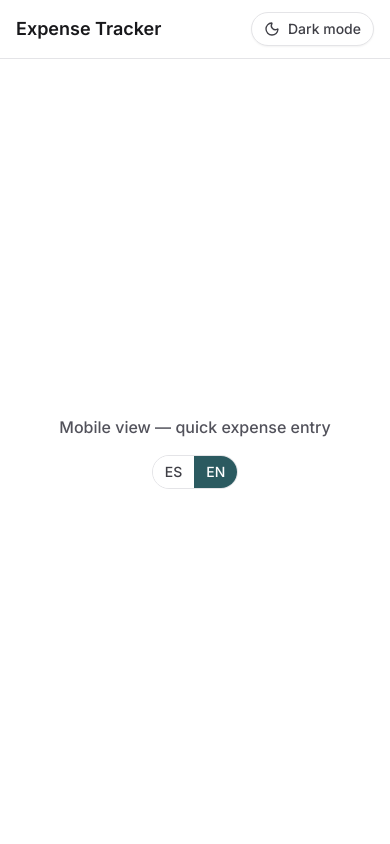
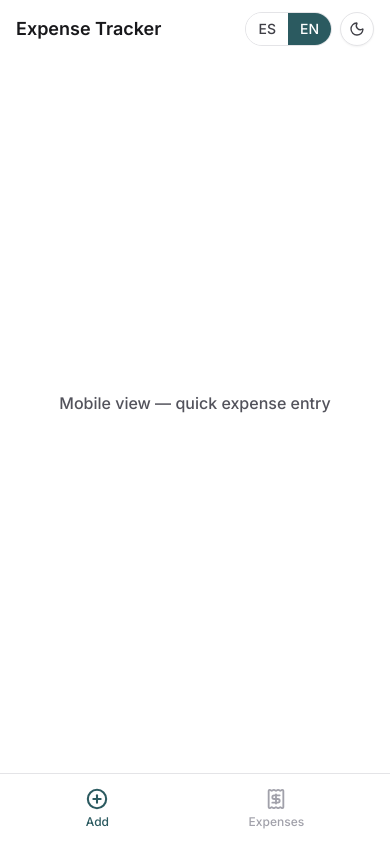
Before and after one commit to diegoruedaa/gestor-gastos, a React (Vite) app: page / in a window 390 px wide. Built offline with nearby package versions, Linux system fonts and the light colour scheme.

Commit message:
feat: add responsive layouts, navigation and shared design-system components

```diff
--- /dev/null
+++ b/src/components/shared/AmountDisplay.jsx
@@ -0,0 +1,25 @@
+import { useTranslation } from 'react-i18next'
+
+const SIZE_CLASSES = {
+  sm: 'text-lg font-semibold',
+  md: 'text-2xl font-semibold',
+  lg: 'text-3xl font-bold',
+  xl: 'text-4xl font-bold',
+}
+
+export function AmountDisplay({ amount, size = 'md', className = '' }) {
+  const { i18n } = useTranslation()
+
+  const formatted = new Intl.NumberFormat(i18n.resolvedLanguage, {
+    style: 'currency',
+    currency: 'EUR',
+  }).format(amount)
+
+  return (
+    <span
+      className={`tabular-nums text-neutral-900 dark:text-neutral-50 ${SIZE_CLASSES[size]} ${className}`}
+    >
+      {formatted}
+    </span>
+  )
+}
--- /dev/null
+++ b/src/components/shared/Card.jsx
@@ -0,0 +1,10 @@
+export function Card({ children, className = '', ...props }) {
+  return (
+    <div
+      className={`rounded-2xl border border-neutral-200 bg-white p-5 shadow-sm dark:border-neutral-800 dark:bg-neutral-900 ${className}`}
+      {...props}
+    >
+      {children}
+    </div>
+  )
+}
--- /dev/null
+++ b/src/components/shared/CategoryIcon.jsx
@@ -0,0 +1,30 @@
+import { HelpCircle, icons } from 'lucide-react'
+
+const SIZES = {
+  sm: { wrapper: 'h-8 w-8', icon: 14 },
+  md: { wrapper: 'h-10 w-10', icon: 18 },
+  lg: { wrapper: 'h-12 w-12', icon: 22 },
+}
+
+// DB/seed data stores Lucide's kebab-case icon names (e.g. "utensils-crossed");
+// lucide-react's `icons` map is keyed by PascalCase (e.g. "UtensilsCrossed").
+function kebabToPascalCase(name) {
+  return name
+    .split('-')
+    .map((part) => part.charAt(0).toUpperCase() + part.slice(1))
+    .join('')
+}
+
+export function CategoryIcon({ icon, color, size = 'md', className = '' }) {
+  const IconComponent = icons[kebabToPascalCase(icon)] ?? HelpCircle
+  const { wrapper, icon: iconSize } = SIZES[size] ?? SIZES.md
+
+  return (
+    <span
+      className={`inline-flex shrink-0 items-center justify-center rounded-full ${wrapper} ${className}`}
+      style={{ backgroundColor: `${color}33` }}
+    >
+      <IconComponent size={iconSize} strokeWidth={2.25} style={{ color }} aria-hidden="true" />
+    </span>
+  )
+}
--- a/src/components/shared/DarkModeToggle.jsx
+++ b/src/components/shared/DarkModeToggle.jsx
@@ -2,7 +2,7 @@ import { Moon, Sun } from 'lucide-react'
 import { useTranslation } from 'react-i18next'
 import { useDarkMode } from '../../hooks/useDarkMode'
 
-export function DarkModeToggle() {
+export function DarkModeToggle({ iconOnly = false }) {
   const { t } = useTranslation()
   const [isDark, setIsDark] = useDarkMode()
 
@@ -11,10 +11,15 @@ export function DarkModeToggle() {
       type="button"
       onClick={() => setIsDark((prev) => !prev)}
       aria-label={t('settings.darkMode')}
-      className="inline-flex items-center gap-2 rounded-full border border-neutral-200 bg-white px-3 py-1.5 text-sm font-medium text-neutral-700 shadow-sm transition-colors hover:bg-neutral-50 dark:border-neutral-700 dark:bg-neutral-900 dark:text-neutral-200 dark:hover:bg-neutral-800"
+      title={t('settings.darkMode')}
+      className={
+        iconOnly
+          ? 'inline-flex items-center justify-center rounded-full border border-neutral-200 bg-white p-2 text-neutral-700 shadow-sm transition-colors hover:bg-neutral-50 dark:border-neutral-700 dark:bg-neutral-900 dark:text-neutral-200 dark:hover:bg-neutral-800'
+          : 'inline-flex items-center gap-2 rounded-full border border-neutral-200 bg-white px-3 py-1.5 text-sm font-medium text-neutral-700 shadow-sm transition-colors hover:bg-neutral-50 dark:border-neutral-700 dark:bg-neutral-900 dark:text-neutral-200 dark:hover:bg-neutral-800'
+      }
     >
       {isDark ? <Sun size={16} /> : <Moon size={16} />}
-      {t('settings.darkMode')}
+      {!iconOnly && t('settings.darkMode')}
     </button>
   )
 }
--- /dev/null
+++ b/src/components/shared/Modal.jsx
@@ -0,0 +1,47 @@
+import { X } from 'lucide-react'
+import { useEffect } from 'react'
+import { useTranslation } from 'react-i18next'
+
+export function Modal({ open, onClose, title, children }) {
+  const { t } = useTranslation()
+
+  useEffect(() => {
+    if (!open) return undefined
+
+    const handleKeyDown = (event) => {
+      if (event.key === 'Escape') onClose()
+    }
+    window.addEventListener('keydown', handleKeyDown)
+    return () => window.removeEventListener('keydown', handleKeyDown)
+  }, [open, onClose])
+
+  if (!open) return null
+
+  return (
+    <div
+      className="fixed inset-0 z-50 flex items-center justify-center bg-neutral-900/40 p-4 dark:bg-black/60"
+      onClick={onClose}
+    >
+      <div
+        role="dialog"
+        aria-modal="true"
+        aria-label={title}
+        onClick={(event) => event.stopPropagation()}
+        className="w-full max-w-md rounded-2xl border border-neutral-200 bg-white p-6 shadow-lg dark:border-neutral-800 dark:bg-neutral-900"
+      >
+        <div className="mb-4 flex items-center justify-between">
+          <h2 className="text-lg font-semibold text-neutral-900 dark:text-neutral-50">{title}</h2>
+          <button
+            type="button"
+            onClick={onClose}
+            aria-label={t('common.close')}
+            className="rounded-full p-1 text-neutral-500 transition-colors hover:bg-neutral-100 hover:text-neutral-700 dark:text-neutral-400 dark:hover:bg-neutral-800 dark:hover:text-neutral-200"
+          >
+            <X size={18} />
+          </button>
+        </div>
+        {children}
+      </div>
+    </div>
+  )
+}
--- a/src/layouts/DesktopLayout.jsx
+++ b/src/layouts/DesktopLayout.jsx
@@ -1,27 +1,102 @@
+import { LayoutDashboard, Plus, Receipt } from 'lucide-react'
+import { useState } from 'react'
 import { useTranslation } from 'react-i18next'
+import { Card } from '../components/shared/Card'
 import { DarkModeToggle } from '../components/shared/DarkModeToggle'
 import { LanguageSwitcher } from '../components/shared/LanguageSwitcher'
+import { Modal } from '../components/shared/Modal'
+
+const SCREENS = {
+  dashboard: 'dashboard',
+  expenses: 'expenses',
+}
+
+const NAV_ITEMS = [
+  { screen: SCREENS.dashboard, labelKey: 'nav.dashboard', icon: LayoutDashboard },
+  { screen: SCREENS.expenses, labelKey: 'nav.expenses', icon: Receipt },
+]
 
 export function DesktopLayout() {
   const { t } = useTranslation()
+  const [screen, setScreen] = useState(SCREENS.dashboard)
+  const [isAddExpenseOpen, setIsAddExpenseOpen] = useState(false)
 
   return (
-    <div className="flex min-h-screen flex-col bg-white dark:bg-neutral-950">
-      <header className="flex items-center justify-between border-b border-neutral-200 px-8 py-4 dark:border-neutral-800">
-        <h1 className="text-xl font-semibold text-neutral-900 dark:text-neutral-100">
+    <div className="flex min-h-screen bg-white dark:bg-neutral-950">
+      <aside className="flex w-64 shrink-0 flex-col border-r border-neutral-200 px-4 py-6 dark:border-neutral-800">
+        <h1 className="px-2 text-lg font-semibold text-neutral-900 dark:text-neutral-100">
           {t('common.appName')}
         </h1>
-        <div className="flex items-center gap-3">
+
+        <button
+          type="button"
+          onClick={() => setIsAddExpenseOpen(true)}
+          className="mt-6 inline-flex items-center justify-center gap-2 rounded-xl bg-accent-600 px-4 py-2.5 text-sm font-semibold text-white shadow-sm transition-colors hover:bg-accent-700"
+        >
+          <Plus size={18} />
+          {t('nav.addExpense')}
+        </button>
+
+        <nav className="mt-8 flex flex-col gap-1">
+          {NAV_ITEMS.map(({ screen: itemScreen, labelKey, icon: Icon }) => {
+            const isActive = screen === itemScreen
+            return (
+              <button
+                key={itemScreen}
+                type="button"
+                onClick={() => setScreen(itemScreen)}
+                aria-current={isActive ? 'page' : undefined}
+                className={`flex items-center gap-3 rounded-xl px-3 py-2 text-sm font-medium transition-colors ${
+                  isActive
+                    ? 'bg-accent-50 text-accent-700 dark:bg-accent-900/40 dark:text-accent-300'
+                    : 'text-neutral-600 hover:bg-neutral-100 dark:text-neutral-300 dark:hover:bg-neutral-900'
+                }`}
+              >
+                <Icon size={18} />
+                {t(labelKey)}
+              </button>
+            )
+          })}
+        </nav>
+
+        <div className="mt-auto flex flex-col gap-3 px-2 pt-6">
           <LanguageSwitcher />
           <DarkModeToggle />
         </div>
-      </header>
+      </aside>
 
-      <main className="flex flex-1 items-center justify-center p-8">
-        <p className="text-lg font-medium text-neutral-600 dark:text-neutral-300">
-          {t('layout.desktopPlaceholder')}
+      <main className="flex-1 overflow-y-auto">
+        <div className="mx-auto max-w-5xl px-10 py-10">
+          {screen === SCREENS.dashboard ? (
+            <div className="flex min-h-[60vh] flex-col items-center justify-center gap-4 text-center">
+              <p className="text-lg font-medium text-neutral-600 dark:text-neutral-300">
+                {t('layout.desktopPlaceholder')}
+              </p>
+            </div>
+          ) : (
+            <div className="flex flex-col gap-4">
+              <h2 className="text-2xl font-semibold text-neutral-900 dark:text-neutral-100">
+                {t('nav.expenses')}
+              </h2>
+              <Card className="flex min-h-[40vh] items-center justify-center text-center">
+                <p className="text-sm font-medium text-neutral-500 dark:text-neutral-400">
+                  {t('layout.expensesListPlaceholder')}
+                </p>
+              </Card>
+            </div>
+          )}
+        </div>
+      </main>
+
+      <Modal
+        open={isAddExpenseOpen}
+        onClose={() => setIsAddExpenseOpen(false)}
+        title={t('nav.addExpense')}
+      >
+        <p className="text-sm text-neutral-600 dark:text-neutral-300">
+          {t('layout.addExpenseModalPlaceholder')}
         </p>
-      </main>
+      </Modal>
     </div>
   )
 }
--- a/src/layouts/MobileLayout.jsx
+++ b/src/layouts/MobileLayout.jsx
@@ -1,25 +1,80 @@
+import { CirclePlus, Receipt } from 'lucide-react'
+import { useState } from 'react'
 import { useTranslation } from 'react-i18next'
+import { Card } from '../components/shared/Card'
 import { DarkModeToggle } from '../components/shared/DarkModeToggle'
 import { LanguageSwitcher } from '../components/shared/LanguageSwitcher'
 
+const SCREENS = {
+  add: 'add',
+  expenses: 'expenses',
+}
+
+const NAV_ITEMS = [
+  { screen: SCREENS.add, labelKey: 'nav.add', icon: CirclePlus },
+  { screen: SCREENS.expenses, labelKey: 'nav.expenses', icon: Receipt },
+]
+
 export function MobileLayout() {
   const { t } = useTranslation()
+  const [screen, setScreen] = useState(SCREENS.add)
 
   return (
     <div className="flex min-h-screen flex-col bg-white dark:bg-neutral-950">
-      <header className="flex items-center justify-between border-b border-neutral-200 px-4 py-3 dark:border-neutral-800">
+      <header className="flex items-center justify-between px-4 py-3">
         <h1 className="text-lg font-semibold text-neutral-900 dark:text-neutral-100">
           {t('common.appName')}
         </h1>
-        <DarkModeToggle />
+        <div className="flex items-center gap-2">
+          <LanguageSwitcher />
+          <DarkModeToggle iconOnly />
+        </div>
       </header>
 
-      <main className="flex flex-1 flex-col items-center justify-center gap-4 p-6 text-center">
-        <p className="text-base font-medium text-neutral-600 dark:text-neutral-300">
-          {t('layout.mobilePlaceholder')}
-        </p>
-        <LanguageSwitcher />
+      <main className="flex flex-1 flex-col px-4 pb-24">
+        {screen === SCREENS.add ? (
+          <div className="flex flex-1 flex-col items-center justify-center gap-4 text-center">
+            <p className="text-base font-medium text-neutral-600 dark:text-neutral-300">
+              {t('layout.mobilePlaceholder')}
+            </p>
+          </div>
+        ) : (
+          <div className="flex flex-1 flex-col gap-3 pt-4">
+            <h2 className="text-sm font-semibold uppercase tracking-wide text-neutral-500 dark:text-neutral-400">
+              {t('nav.expenses')}
+            </h2>
+            <Card className="flex flex-1 items-center justify-center text-center">
+              <p className="text-sm font-medium text-neutral-500 dark:text-neutral-400">
+                {t('layout.expensesListPlaceholder')}
+              </p>
+            </Card>
+          </div>
+        )}
       </main>
+
+      <nav className="fixed inset-x-0 bottom-0 border-t border-neutral-200 bg-white/95 backdrop-blur dark:border-neutral-800 dark:bg-neutral-950/95">
+        <div className="mx-auto flex max-w-md items-center justify-around px-4 py-2 pb-[calc(0.5rem+env(safe-area-inset-bottom))]">
+          {NAV_ITEMS.map(({ screen: itemScreen, labelKey, icon: Icon }) => {
+            const isActive = screen === itemScreen
+            return (
+              <button
+                key={itemScreen}
+                type="button"
+                onClick={() => setScreen(itemScreen)}
+                aria-current={isActive ? 'page' : undefined}
+                className={`flex flex-col items-center gap-1 rounded-xl px-4 py-1.5 text-xs font-medium transition-colors ${
+                  isActive
+                    ? 'text-accent-600 dark:text-accent-400'
+                    : 'text-neutral-400 hover:text-neutral-600 dark:text-neutral-500 dark:hover:text-neutral-300'
+                }`}
+              >
+                <Icon size={22} strokeWidth={isActive ? 2.25 : 2} />
+                {t(labelKey)}
+              </button>
+            )
+          })}
+        </div>
+      </nav>
     </div>
   )
 }
--- a/src/locales/en.json
+++ b/src/locales/en.json
@@ -3,11 +3,20 @@
     "save": "Save",
     "cancel": "Cancel",
     "delete": "Delete",
+    "close": "Close",
     "appName": "Expense Tracker"
   },
   "layout": {
     "mobilePlaceholder": "Mobile view — quick expense entry",
-    "desktopPlaceholder": "Desktop view — analytics dashboard"
+    "desktopPlaceholder": "Desktop view — analytics dashboard",
+    "expensesListPlaceholder": "Your expense list will appear here",
+    "addExpenseModalPlaceholder": "The add expense form will be available soon"
+  },
+  "nav": {
+    "add": "Add",
+    "addExpense": "Add expense",
+    "dashboard": "Dashboard",
+    "expenses": "Expenses"
   },
   "settings": {
     "darkMode": "Dark mode",
--- a/src/locales/es.json
+++ b/src/locales/es.json
@@ -3,11 +3,20 @@
     "save": "Guardar",
     "cancel": "Cancelar",
     "delete": "Eliminar",
+    "close": "Cerrar",
     "appName": "Gestor de Gastos"
   },
   "layout": {
     "mobilePlaceholder": "Vista móvil — registro rápido de gastos",
-    "desktopPlaceholder": "Vista de escritorio — panel de análisis"
+    "desktopPlaceholder": "Vista de escritorio — panel de análisis",
+    "expensesListPlaceholder": "Aquí aparecerá tu lista de gastos",
+    "addExpenseModalPlaceholder": "El formulario de añadir gasto estará disponible próximamente"
+  },
+  "nav": {
+    "add": "Añadir",
+    "addExpense": "Añadir gasto",
+    "dashboard": "Dashboard",
+    "expenses": "Gastos"
   },
   "settings": {
     "darkMode": "Modo oscuro",
```
Also changed, not shown: 1 other file (tests, documents, lock files or other folders).
